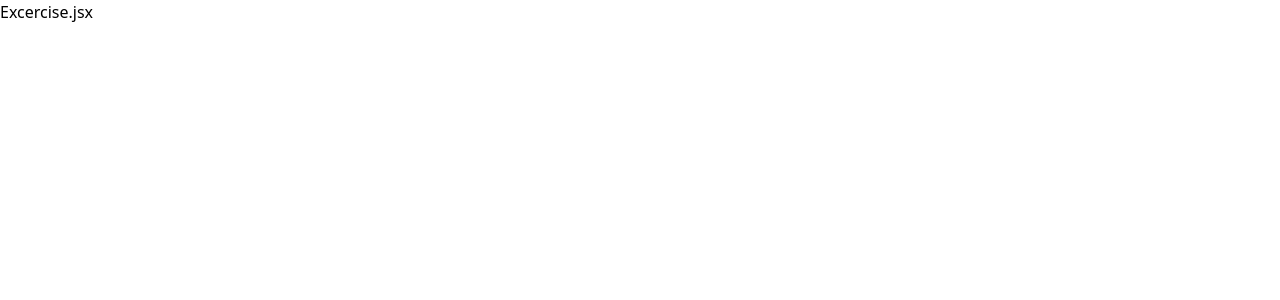
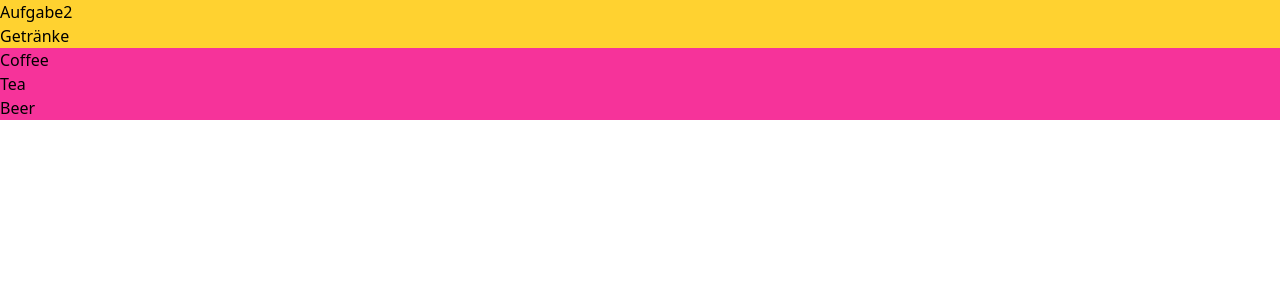
Before and after one commit to elinazwi/Web_Basics, a React (Vite) app in the folder REACT_JS_Frameworks/setup_React/demo/: page / in a window 1280 px wide. Shown: the top 300 px of the page. Built offline with nearby package versions, Linux system fonts and the light colour scheme.

Commit message:
started on Aufgabe2

```diff
--- a/REACT_JS_Frameworks/setup_React/demo/src/App.jsx
+++ b/REACT_JS_Frameworks/setup_React/demo/src/App.jsx
@@ -1,17 +1,13 @@
 import { useState } from 'react'
-import reactLogo from './assets/react.svg'
-import viteLogo from '/vite.svg'
 import './App.css'
-import Card from './components/Card'
+import Aufgabe2 from './components/pages/Aufgabe_2'
 
-function App() {
+export default function App() {
   const [count, setCount] = useState(0)
 
   return (
     <>
-      Excercise.jsx
+      <Aufgabe2/>
     </>
   )
 }
-
-export default App
--- /dev/null
+++ b/REACT_JS_Frameworks/setup_React/demo/src/components/pages/Aufgabe_2.jsx
@@ -0,0 +1,15 @@
+import React from 'react'
+
+export default function Aufgabe2() {
+  return (
+    <>
+    <h1 className='bg-amber-300'>Aufgabe2</h1>
+      <div>
+        <h2 className='bg-amber-300'>Getränke</h2>
+        <div className='bg-pink-500'>Coffee</div>
+        <div className='bg-pink-500'>Tea</div>
+        <div className='bg-pink-500'>Beer</div>
+      </div>
+    </>
+  )
+}
```
Also changed, not shown: REACT_JS_Frameworks/setup_React/demo/src/components/pages/Excercise.jsx (+6 -3 lines).
